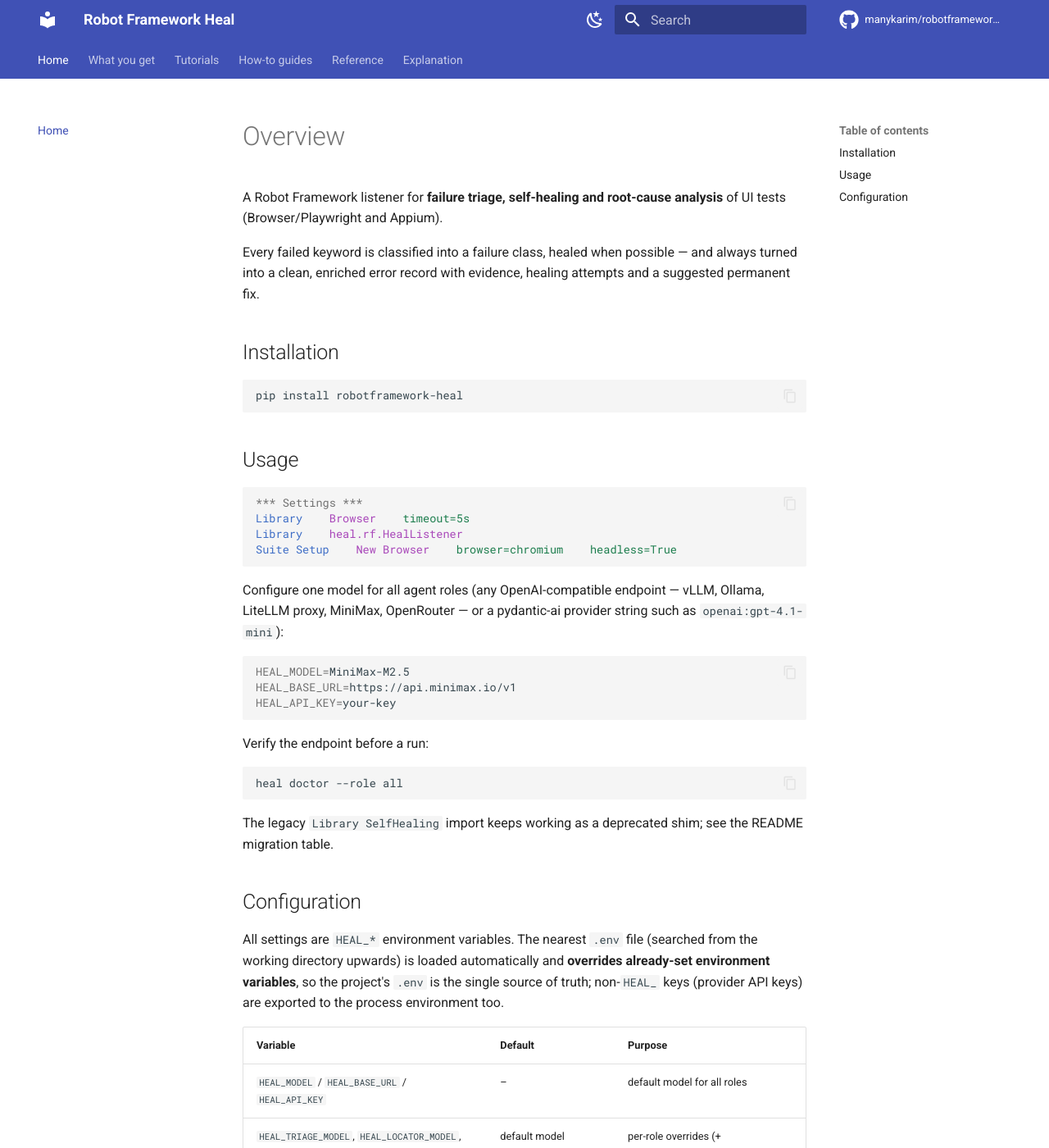
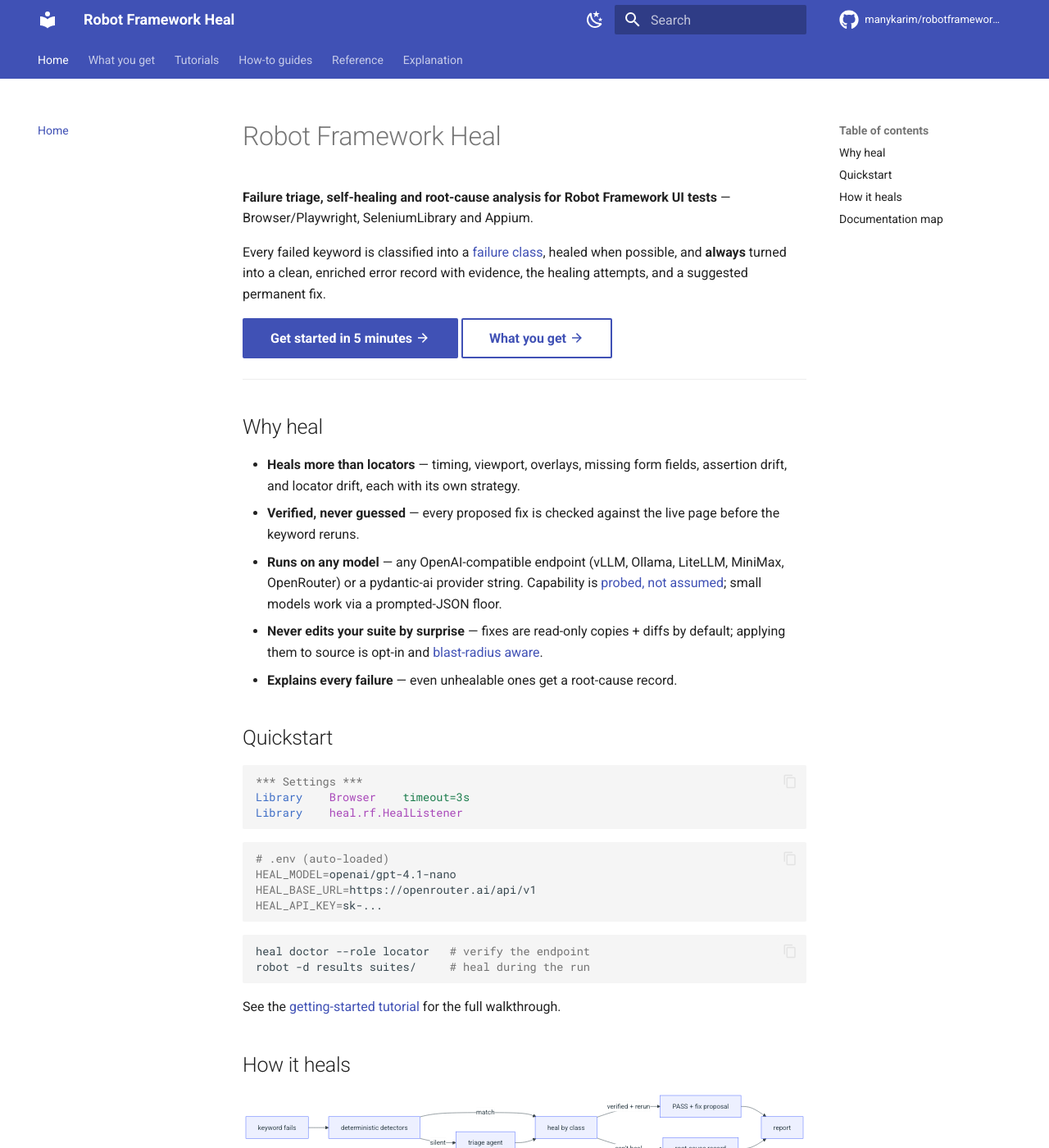
Before and after one commit to manykarim/robotframework-heal, an MkDocs documentation site: the page built from docs/index.md, in a window 1280 px wide and 1400 px high. Shown: the whole window at 82% size. Built offline with MkDocs 1.6.1 and Material for MkDocs 9.7.7, drawn with Linux system fonts in a browser that asks for light colours; comment, search, counter and statistics services are not loaded; the version menu is left out; some of the changed text lies outside the part shown.

Commit message:
Phase 6: diagrams, real screenshots, What-you-get page, landing page
Co-Authored-By: Claude Fable 5 <noreply@anthropic.com>

````diff
--- a/docs/index.md
+++ b/docs/index.md
@@ -1,60 +1,69 @@
-# Overview
+# Robot Framework Heal
 
-A Robot Framework listener for **failure triage, self-healing and root-cause analysis** of UI tests (Browser/Playwright and Appium).
+**Failure triage, self-healing and root-cause analysis for Robot Framework UI tests** —
+Browser/Playwright, SeleniumLibrary and Appium.
 
-Every failed keyword is classified into a failure class, healed when possible — and always turned into a clean, enriched error record with evidence, healing attempts and a suggested permanent fix.
+Every failed keyword is classified into a [failure class](reference/failure-classes.md),
+healed when possible, and **always** turned into a clean, enriched error record with
+evidence, the healing attempts, and a suggested permanent fix.
 
-## Installation
+[Get started in 5 minutes :material-arrow-right:](tutorials/getting-started.md){ .md-button .md-button--primary }
+[What you get :material-arrow-right:](what-you-get.md){ .md-button }
 
-```bash
-pip install robotframework-heal
-```
+---
 
-## Usage
+## Why heal
+
+- **Heals more than locators** — timing, viewport, overlays, missing form fields,
+  assertion drift, and locator drift, each with its own strategy.
+- **Verified, never guessed** — every proposed fix is checked against the live page
+  before the keyword reruns.
+- **Runs on any model** — any OpenAI-compatible endpoint (vLLM, Ollama, LiteLLM,
+  MiniMax, OpenRouter) or a pydantic-ai provider string. Capability is
+  [probed, not assumed](explanation/model-tiers.md); small models work via a
+  prompted-JSON floor.
+- **Never edits your suite by surprise** — fixes are read-only copies + diffs by
+  default; applying them to source is opt-in and [blast-radius aware](explanation/rca-and-fixes.md#fix-blast-radius).
+- **Explains every failure** — even unhealable ones get a root-cause record.
+
+## Quickstart
 
 ```robotframework
 *** Settings ***
-Library    Browser    timeout=5s
+Library    Browser    timeout=3s
 Library    heal.rf.HealListener
-Suite Setup    New Browser    browser=chromium    headless=True
 ```
 
-Configure one model for all agent roles (any OpenAI-compatible endpoint — vLLM, Ollama, LiteLLM proxy, MiniMax, OpenRouter — or a pydantic-ai provider string such as `openai:gpt-4.1-mini`):
+```bash
+# .env (auto-loaded)
+HEAL_MODEL=openai/gpt-4.1-nano
+HEAL_BASE_URL=https://openrouter.ai/api/v1
+HEAL_API_KEY=sk-...
+```
 
 ```bash
-HEAL_MODEL=MiniMax-M2.5
-HEAL_BASE_URL=https://api.minimax.io/v1
-HEAL_API_KEY=your-key
+heal doctor --role locator   # verify the endpoint
+robot -d results suites/     # heal during the run
 ```
 
-Verify the endpoint before a run:
+See the [getting-started tutorial](tutorials/getting-started.md) for the full walkthrough.
 
-```bash
-heal doctor --role all
+## How it heals
+
+```mermaid
+flowchart LR
+    F[keyword fails] --> D[deterministic detectors]
+    D -->|match| H[heal by class]
+    D -->|silent| T[triage agent] --> H
+    H -->|verified + rerun| P[PASS + fix proposal]
+    H -->|can't heal| R[root-cause record]
+    P --> E[report]
+    R --> E
 ```
 
-The legacy `Library    SelfHealing` import keeps working as a deprecated shim; see the README migration table.
+## Documentation map
 
-## Configuration
-
-All settings are `HEAL_*` environment variables. The nearest `.env` file
-(searched from the working directory upwards) is loaded automatically and
-**overrides already-set environment variables**, so the project's `.env` is
-the single source of truth; non-`HEAL_` keys (provider API keys) are exported
-to the process environment too.
-
-| Variable | Default | Purpose |
-|---|---|---|
-| `HEAL_MODEL` / `HEAL_BASE_URL` / `HEAL_API_KEY` | – | default model for all roles |
-| `HEAL_TRIAGE_MODEL`, `HEAL_LOCATOR_MODEL`, `HEAL_VISION_MODEL`, `HEAL_RCA_MODEL` | default model | per-role overrides (+ `_BASE_URL`/`_API_KEY`/`_OUTPUT_MODE`) |
-| `HEAL_OUTPUT_MODE` | `auto` | structured-output transport: `tool` / `native` / `prompted` |
-| `HEAL_MAX_FAILURE_SECONDS` | `60` | wall-clock cap per healing transaction |
-| `HEAL_MAX_FAILURE_TOKENS` | `50000` | token cap per transaction |
-| `HEAL_MAX_RUN_TOKENS` | `2000000` | run-wide cap; breach degrades to RCA-only |
-| `HEAL_READY_TIMEOUT_SECONDS` | `20` | max wait in timing recovery |
-| `HEAL_FIX_TIER` | `report` | `report` / `patch` / `in-place` |
-| `HEAL_HEAL_ASSERTIONS` | `false` | opt-in assertion-drift healing |
-| `HEAL_FORM_FILL` | `false` | opt-in form auto-fill (invents test data) |
-| `HEAL_REPORT_DIR` | `<outputdir>/heal` | report/store location |
-| `HEAL_HISTORY_DB` | `<report dir>/history.sqlite` | cross-run healing history |
-| `HEAL_ENABLED` | `true` | master switch |
+- **[Tutorials](tutorials/getting-started.md)** — learn by doing
+- **[How-to guides](how-to/model-providers.md)** — provider setups, Selenium/Appium, CI, fixing files, MCP
+- **[Reference](reference/configuration.md)** — every `HEAL_*` setting, the CLI, failure classes, drivers
+- **[Explanation](explanation/failure-taxonomy.md)** — the design and the benchmarks behind it
--- a/mkdocs.yml
+++ b/mkdocs.yml
@@ -35,6 +35,9 @@ theme:
     - toc.follow
   icon:
     repo: fontawesome/brands/github
+
+exclude_docs: |
+  images/README.md
 
 plugins:
   - search
````
Also changed, not shown: docs/images/README.md (added, +37 -0 lines), docs/what-you-get.md (+42 -2 lines), openspec/changes/comprehensive-docs-site/tasks.md (+3 -3 lines), docs/images/dashboard.png (added), docs/images/diff.png (added).
